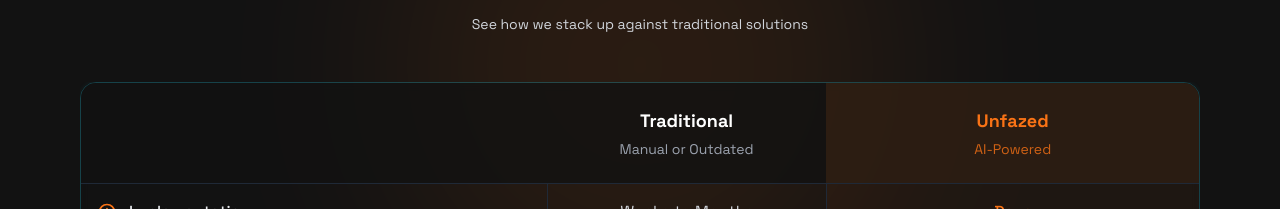
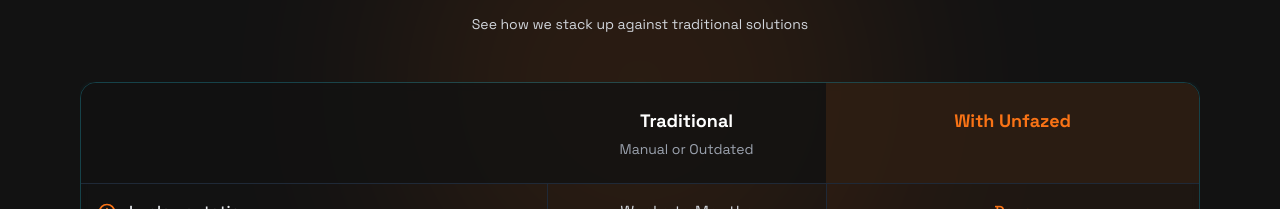
Before and after one commit to anshthakur-GH/Unfazed---Website, a React (Vite) app: page / in a window 1280 px wide. Shown: the part 1038-1247 px from the top of the page. Built offline with nearby package versions, Linux system fonts and the light colour scheme; the HTML template or start-up script is replaced by a standard one.

Commit message:
Section Gap fixed

```diff
--- a/src/components/CtaSection.tsx
+++ b/src/components/CtaSection.tsx
@@ -116,7 +116,7 @@
   };
 
   return (
-    <div id="contact-form" className="bg-saas-black py-16 md:py-20 relative">
+    <div className="relative bg-saas-black pt-2 pb-16 md:pb-20 overflow-hidden">
       <style dangerouslySetInnerHTML={{ __html: glowStyles }} />
       <div className="absolute inset-0 bg-gradient-to-b from-saas-black to-saas-darkGray/50 -z-10"></div>
       <div className="section-container">
--- a/src/components/FaqSection.tsx
+++ b/src/components/FaqSection.tsx
@@ -36,7 +36,7 @@
 
 const FaqSection = () => {
   return (
-    <div className="bg-saas-black pb-10">
+    <div className="bg-saas-black pb-0">
       <div className="section-container">
         <div className="text-center max-w-3xl mx-auto mb-8">
           <h2 className="text-3xl md:text-4xl font-bold mb-4 text-white">
@@ -95,7 +95,7 @@
           </Accordion>
         </div>
       </div>
-      <div className="w-full h-px bg-gradient-to-r from-transparent via-gray-800 to-transparent my-8"></div>
+      <div className="w-full h-px bg-gradient-to-r from-transparent via-gray-800 to-transparent my-2"></div>
     </div>
   );
 };
--- a/src/components/HeroSection.tsx
+++ b/src/components/HeroSection.tsx
@@ -7,7 +7,7 @@
 
 const HeroSection = () => {
   return (
-    <div className="relative overflow-hidden pt-20 md:pt-24">
+    <div className="relative overflow-hidden pt-20 md:pt-24 pb-12 md:pb-16">
       {/* Top Gradient Section */}
       <div className="absolute inset-0 bg-gradient-to-b from-saas-black to-transparent -z-10 h-[700px] md:h-[800px]"></div>
 
@@ -178,16 +178,14 @@
                   <p className="text-xs md:text-sm text-gray-400 mt-1">Manual or Outdated</p>
                 </div>
                 <div className="col-span-4 p-4 md:p-6 text-center bg-saas-orange/10">
-                  <h3 className="text-base md:text-lg font-bold text-saas-orange">Unfazed</h3>
-                  <p className="text-xs md:text-sm text-saas-orange/80 mt-1">AI-Powered</p>
+                  <h3 className="text-base md:text-lg font-bold text-saas-orange">With Unfazed</h3>
                 </div>
               </div>
               {/* Mobile Header - Only shows Unfazed */}
               <div className="md:hidden grid grid-cols-12 bg-saas-black/80 border-b border-gray-800">
                 <div className="col-span-8 p-4"></div>
                 <div className="col-span-4 p-4 text-center bg-saas-orange/10">
-                  <h3 className="text-base font-bold text-saas-orange">Unfazed</h3>
-                  <p className="text-xs text-saas-orange/80 mt-1">AI-Powered</p>
+                  <h3 className="text-base font-bold text-saas-orange">With Unfazed</h3>
                 </div>
               </div>
 
--- a/src/components/TestimonialsSection.tsx
+++ b/src/components/TestimonialsSection.tsx
@@ -164,9 +164,9 @@
   const duplicatedSecondRow = [...secondRowTestimonials, ...secondRowTestimonials];
 
   return (
-    <div id="testimonials-section" className="bg-saas-black pt-16 pb-20 overflow-hidden">
+    <div id="testimonials-section" className="bg-saas-black pt-10 pb-12 md:pt-12 md:pb-16 overflow-hidden">
       <div className="section-container">
-        <div className="text-center max-w-3xl mx-auto mb-6 sm:mb-8 px-4">
+        <div className="text-center max-w-3xl mx-auto mb-6 md:mb-8 px-4">
           <h2 className="text-xl sm:text-2xl md:text-3xl lg:text-4xl font-bold mb-2 sm:mb-4 text-white">
             Trusted by <span className="text-saas-orange">250+</span> Businesses with <span className="text-saas-orange">98% </span>retention.
           </h2>
```
